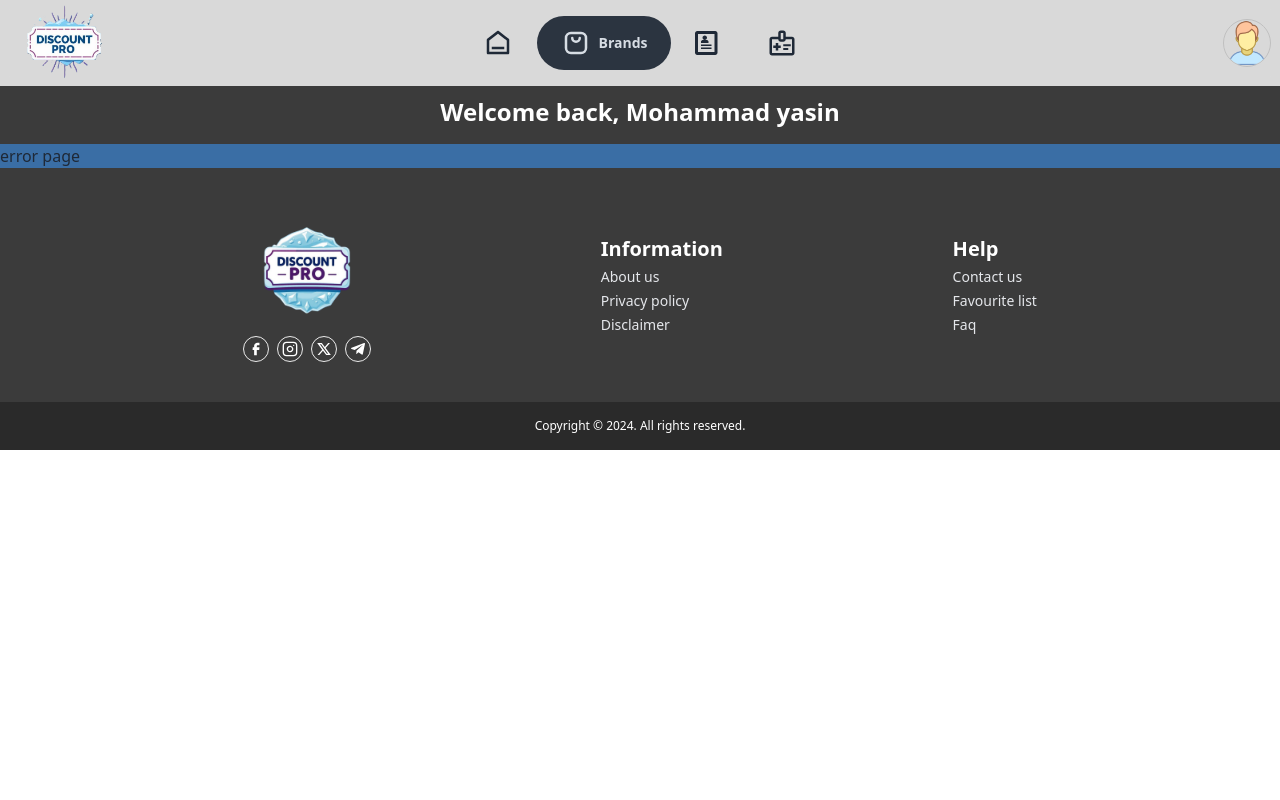
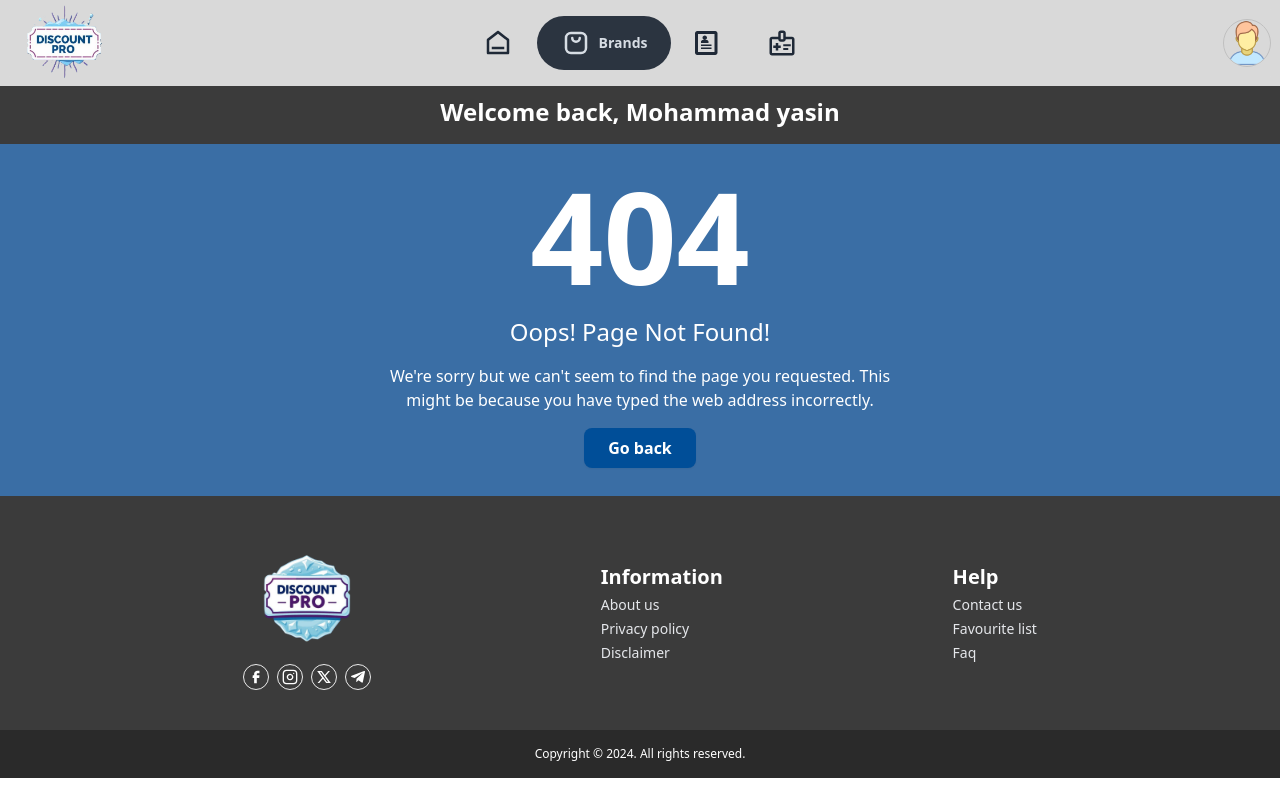
Before and after one commit to mes-shahadat/B10-A9-Authentication, a React (Vite) app: page /brands/0a6b1804-0744-43f5-b8ec-6b6fdfb6fbff in a window 1280 px wide. Built offline with nearby package versions, Linux system fonts and the light colour scheme.

Commit message:
error page created

```diff
--- /dev/null
+++ b/src/components/Error.jsx
@@ -0,0 +1,18 @@
+import { Link } from "react-router-dom";
+
+function Error() {
+
+    return (
+        <>
+            <div className="text-center space-y-4 py-7 px-2 text-white">
+                <p className="text-9xl font-black">404</p>
+                <p className="text-2xl">Oops! Page Not Found!</p>
+                <p className="max-w-[55ch] mx-auto">We're sorry but we can't seem to find the page you requested. This might be because you have typed the web address incorrectly.</p>
+
+                <Link className="px-6 py-2 inline-block bg-[#004e98] rounded-lg font-semibold shadow-sm" to={-1}>Go back</Link>
+            </div>
+        </>
+    )
+}
+
+export default Error;
--- a/src/routes/MainRouter.jsx
+++ b/src/routes/MainRouter.jsx
@@ -4,6 +4,7 @@ import Home from "../pages/Home";
 import CategoryCards from "../components/CategoryCards";
 import Brands from "../pages/Brands";
 import Brand from "../pages/Brand";
+import Error from "../components/Error";
 
 const router = createBrowserRouter([
     {
@@ -66,7 +67,7 @@ const router = createBrowserRouter([
             },
             {
                 path: '*',
-                element: <h3>error page</h3>
+                element: <Error/>
             },
         ]
     },
```
